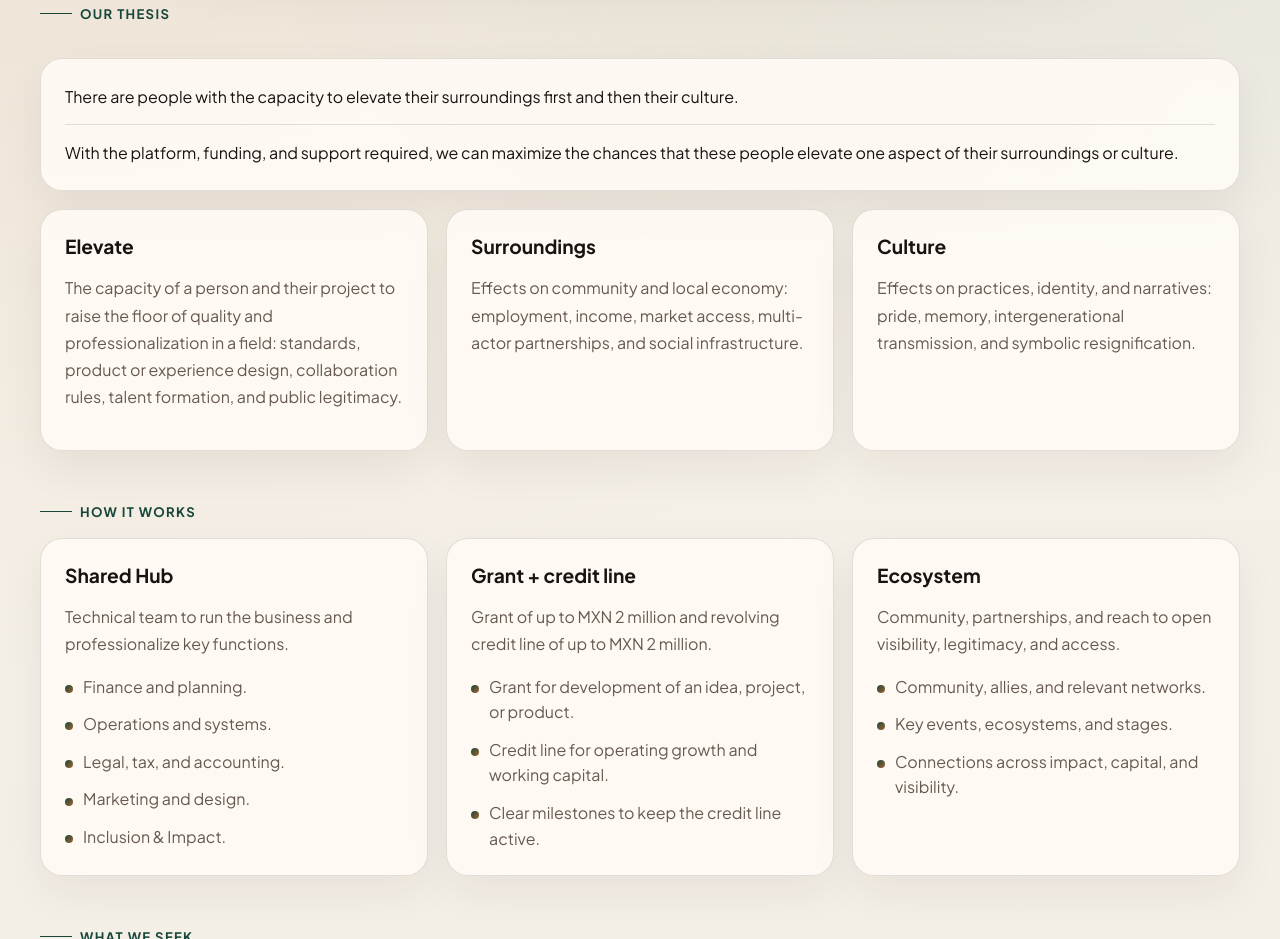
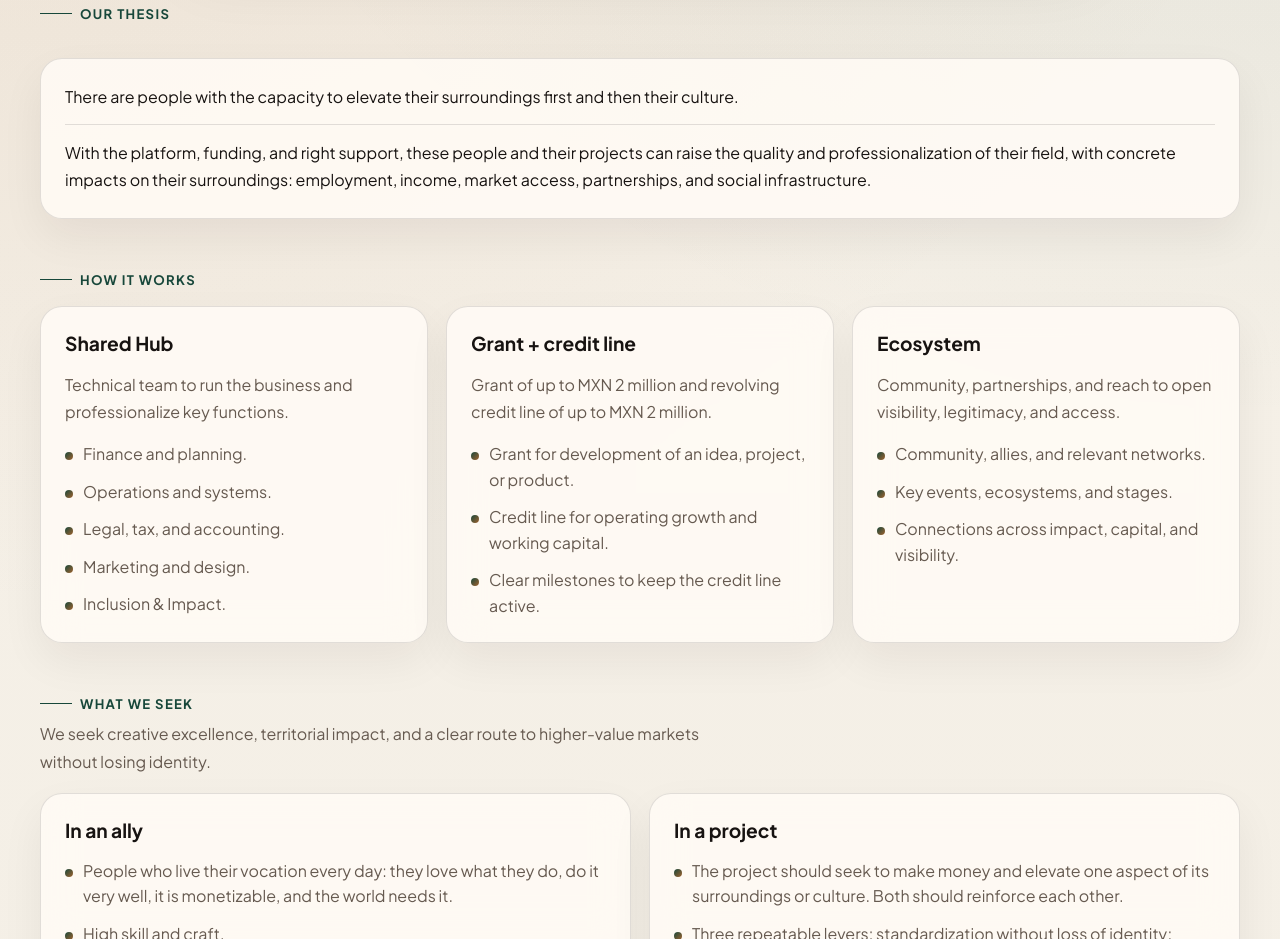
Before and after one commit to luisvega93/cataliza, a Next.js app: page /cataliza/en in a window 1280 px wide. Shown: the part 860-1799 px from the top of the page. Built offline with nearby package versions, Linux system fonts and the light colour scheme.

Commit message:
Simplify thesis section copy

```diff
--- a/src/app/(site)/[locale]/page.tsx
+++ b/src/app/(site)/[locale]/page.tsx
@@ -84,14 +84,6 @@ export default async function PublicPage({ params }: PublicPageProps) {
               <p key={line}>{line}</p>
             ))}
           </article>
-          <div className="definition-grid">
-            {copy.thesis.definitions.map((item) => (
-              <article className="feature-card definition-card" key={item.term}>
-                <h3>{item.term}</h3>
-                <p>{item.definition}</p>
-              </article>
-            ))}
-          </div>
         </div>
       </section>
 
--- a/src/content/public-site.en.ts
+++ b/src/content/public-site.en.ts
@@ -31,24 +31,7 @@ export const publicCopyEn: PublicCopy = {
     eyebrow: "Our thesis",
     lines: [
       "There are people with the capacity to elevate their surroundings first and then their culture.",
-      "With the platform, funding, and support required, we can maximize the chances that these people elevate one aspect of their surroundings or culture.",
-    ],
-    definitions: [
-      {
-        term: "Elevate",
-        definition:
-          "The capacity of a person and their project to raise the floor of quality and professionalization in a field: standards, product or experience design, collaboration rules, talent formation, and public legitimacy.",
-      },
-      {
-        term: "Surroundings",
-        definition:
-          "Effects on community and local economy: employment, income, market access, multi-actor partnerships, and social infrastructure.",
-      },
-      {
-        term: "Culture",
-        definition:
-          "Effects on practices, identity, and narratives: pride, memory, intergenerational transmission, and symbolic resignification.",
-      },
+      "With the platform, funding, and right support, these people and their projects can raise the quality and professionalization of their field, with concrete impacts on their surroundings: employment, income, market access, partnerships, and social infrastructure.",
     ],
   },
   model: {
--- a/src/content/public-site.es.ts
+++ b/src/content/public-site.es.ts
@@ -31,24 +31,7 @@ export const publicCopyEs: PublicCopy = {
     eyebrow: "Nuestra tesis",
     lines: [
       "Hay personas con la capacidad de elevar primero su entorno y luego su cultura.",
-      "Con la plataforma, fondeo y el acompañamiento necesario podemos maximizar las chances de que estas personas logren elevar un aspecto de su entorno o cultura.",
-    ],
-    definitions: [
-      {
-        term: "Elevar",
-        definition:
-          "Capacidad de una persona y su proyecto de subir el piso de calidad y profesionalización de un campo: estándares, diseño de producto o experiencia, reglas de colaboración, formación de talento y legitimidad pública.",
-      },
-      {
-        term: "Entorno",
-        definition:
-          "Efectos en comunidad y economía local: empleo, ingresos, acceso a mercados, alianzas multi-actor e infraestructura social.",
-      },
-      {
-        term: "Cultura",
-        definition:
-          "Efectos en prácticas, identidad y narrativas: orgullo, memoria, transmisión intergeneracional y resignificación simbólica.",
-      },
+      "Con la plataforma, el fondeo y el acompañamiento adecuados, estas personas y sus proyectos pueden elevar la calidad y profesionalización de su campo, con impactos concretos en su entorno: empleo, ingresos, acceso a mercados, alianzas e infraestructura social.",
     ],
   },
   model: {
--- a/src/content/public-site.ts
+++ b/src/content/public-site.ts
@@ -23,11 +23,6 @@ export type ProcessStage = {
   title: string;
   timing: string;
   bullets: string[];
-};
-
-export type DefinitionItem = {
-  term: string;
-  definition: string;
 };
 
 export type FormCopy = {
@@ -65,7 +60,6 @@ export type PublicCopy = {
   thesis: {
     eyebrow: string;
     lines: string[];
-    definitions: DefinitionItem[];
   };
   search: SectionIntro & {
     groups: SearchGroup[];
```
